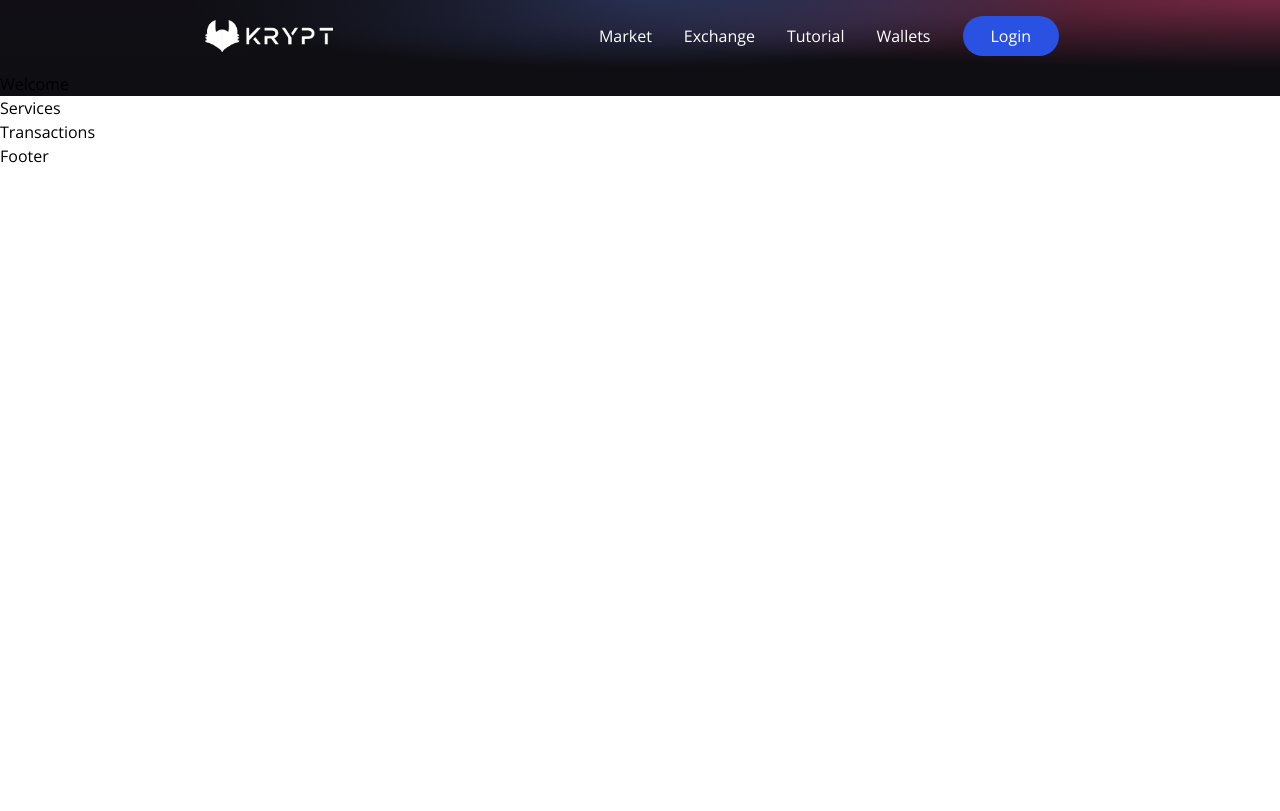
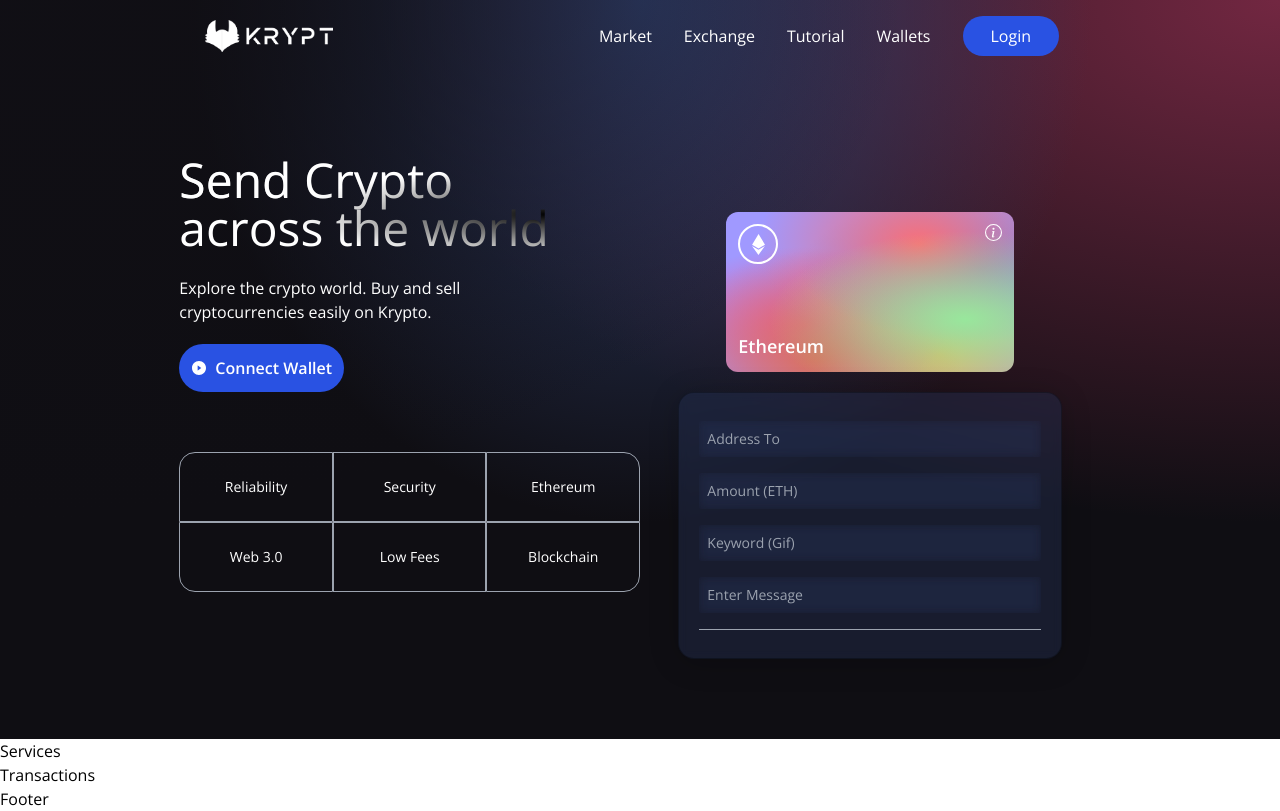
Before and after one commit to YasirBajwa/web3-project, a React (Vite) app in the folder client/: page / in a window 1280 px wide. Built offline with nearby package versions, Linux system fonts and the light colour scheme.

Commit message:
add Ethereum card box and form

```diff
--- a/client/src/components/Welcome.jsx
+++ b/client/src/components/Welcome.jsx
@@ -3,10 +3,122 @@
 import { SiEthereum } from "react-icons/si";
 import { BsInfoCircle } from "react-icons/bs";
 
+// import { TransactionContext } from "../context/TransactionContext";
+// import { shortenAddress } from "../utils/shortenAddress";
+import { Loader } from ".";
+
+const companyCommonStyles = "min-h-[70px] sm:px-0 px-2 sm:min-w-[120px] flex justify-center items-center border-[0.5px] border-gray-400 text-sm font-light text-white";
+
+const Input = ({ placeholder, name, type, value, handleChange }) => (
+  <input
+    placeholder={placeholder}
+    type={type}
+    step="0.0001"
+    value={value}
+    onChange={(e) => handleChange(e, name)}
+    className="my-2 w-full rounded-sm p-2 outline-none bg-transparent text-white border-none text-sm white-glassmorphism"
+  />
+);
+
 const Welcome = () => {
+  // const { currentAccount, connectWallet, handleChange, sendTransaction, formData, isLoading } = useContext(TransactionContext);
+const handleChange = () => {
+
+}
+  const handleSubmit = (e) => {
+    // const { addressTo, amount, keyword, message } = formData;
+
+    // e.preventDefault();
+
+    // if (!addressTo || !amount || !keyword || !message) return;
+
+    // sendTransaction();
+  };
+
   return (
-    <div>Welcome</div>
-  )
-}
+    <div className="flex w-full justify-center items-center">
+      <div className="flex md:flex-row flex-col items-start justify-between md:p-20 py-12 px-4">
+        <div className="flex flex-1 justify-start items-start flex-col mf:mr-10">
+          <h1 className="text-3xl sm:text-5xl text-white text-gradient py-1">
+            Send Crypto <br /> across the world
+          </h1>
+          <p className="text-left mt-5 text-white font-light md:w-9/12 w-11/12 text-base">
+            Explore the crypto world. Buy and sell cryptocurrencies easily on Krypto.
+          </p>
+          {/* {!currentAccount && ( */}
+            <button
+              type="button"
+              // onClick={connectWallet}
+              className="flex flex-row justify-center items-center my-5 bg-[#2952e3] p-3 rounded-full cursor-pointer hover:bg-[#2546bd]"
+            >
+              <AiFillPlayCircle className="text-white mr-2" />
+              <p className="text-white text-base font-semibold">
+                Connect Wallet
+              </p>
+            </button>
+          {/* // )} */}
 
-export default Welcome
+          <div className="grid sm:grid-cols-3 grid-cols-2 w-full mt-10">
+            <div className={`rounded-tl-2xl ${companyCommonStyles}`}>
+              Reliability
+            </div>
+            <div className={companyCommonStyles}>Security</div>
+            <div className={`sm:rounded-tr-2xl ${companyCommonStyles}`}>
+              Ethereum
+            </div>
+            <div className={`sm:rounded-bl-2xl ${companyCommonStyles}`}>
+              Web 3.0
+            </div>
+            <div className={companyCommonStyles}>Low Fees</div>
+            <div className={`rounded-br-2xl ${companyCommonStyles}`}>
+              Blockchain
+            </div>
+          </div>
+        </div>
+
+        <div className="flex flex-col flex-1 items-center justify-start w-full mf:mt-0 mt-10">
+          <div className="p-3 flex justify-end items-start flex-col rounded-xl h-40 sm:w-72 w-full my-5 eth-card .white-glassmorphism ">
+            <div className="flex justify-between flex-col w-full h-full">
+              <div className="flex justify-between items-start">
+                <div className="w-10 h-10 rounded-full border-2 border-white flex justify-center items-center">
+                  <SiEthereum fontSize={21} color="#fff" />
+                </div>
+                <BsInfoCircle fontSize={17} color="#fff" />
+              </div>
+              <div>
+                <p className="text-white font-light text-sm">
+                  {/* {shortenAddress(currentAccount)} */}
+                </p>
+                <p className="text-white font-semibold text-lg mt-1">
+                  Ethereum
+                </p>
+              </div>
+            </div>
+          </div>
+          <div className="p-5 sm:w-96 w-full flex flex-col justify-start items-center blue-glassmorphism">
+            <Input placeholder="Address To" name="addressTo" type="text" handleChange={handleChange} />
+            <Input placeholder="Amount (ETH)" name="amount" type="number" handleChange={handleChange} />
+            <Input placeholder="Keyword (Gif)" name="keyword" type="text" handleChange={handleChange} />
+            <Input placeholder="Enter Message" name="message" type="text" handleChange={handleChange} />
+
+            <div className="h-[1px] w-full bg-gray-400 my-2" />
+
+            {/* {isLoading
+              ? <Loader />
+              : (
+                <button
+                  type="button"
+                  onClick={handleSubmit}
+                  className="text-white w-full mt-2 border-[1px] p-2 border-[#3d4f7c] hover:bg-[#3d4f7c] rounded-full cursor-pointer"
+                >
+                  Send now
+                </button>
+              )} */}
+          </div>
+        </div>
+      </div>
+    </div>
+  );
+};
+
+export default Welcome;
```
